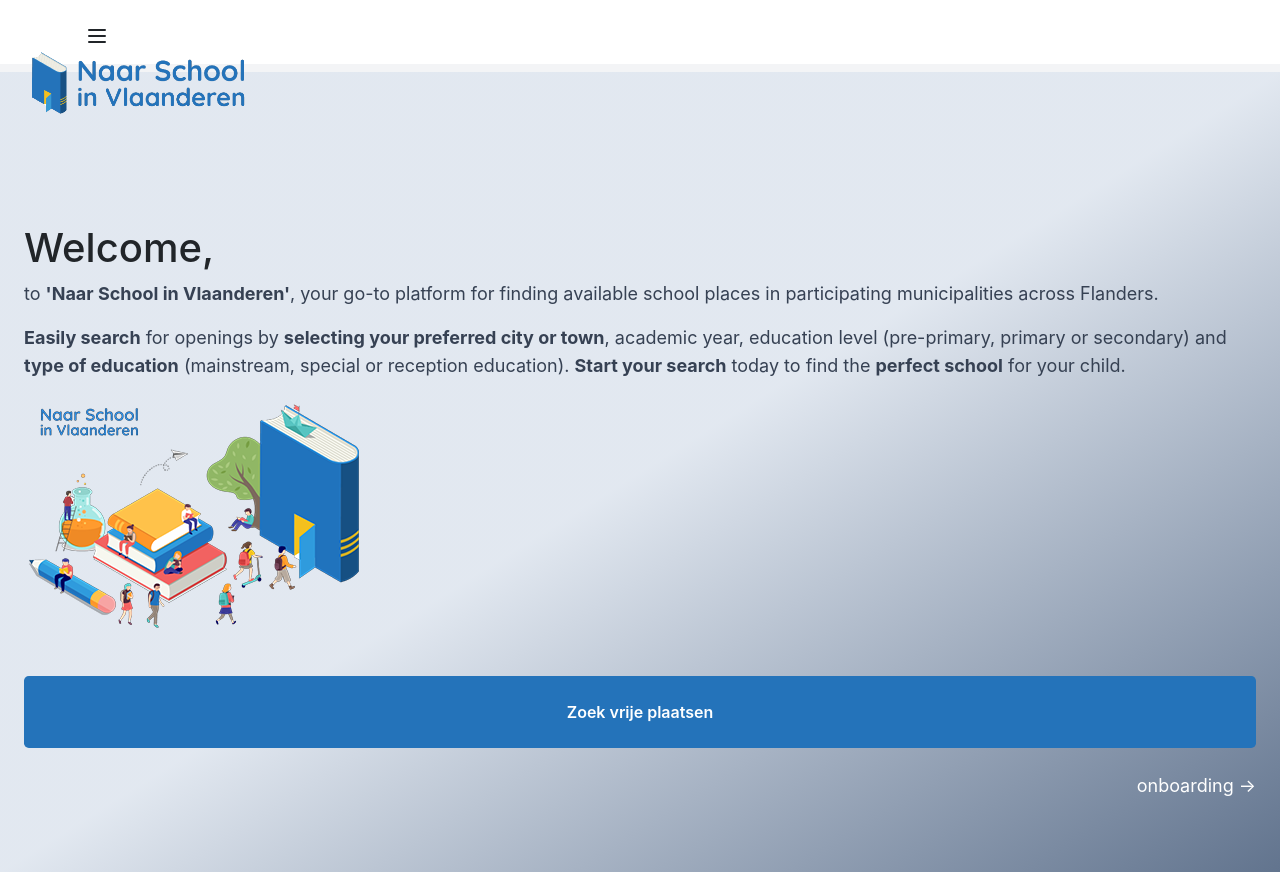
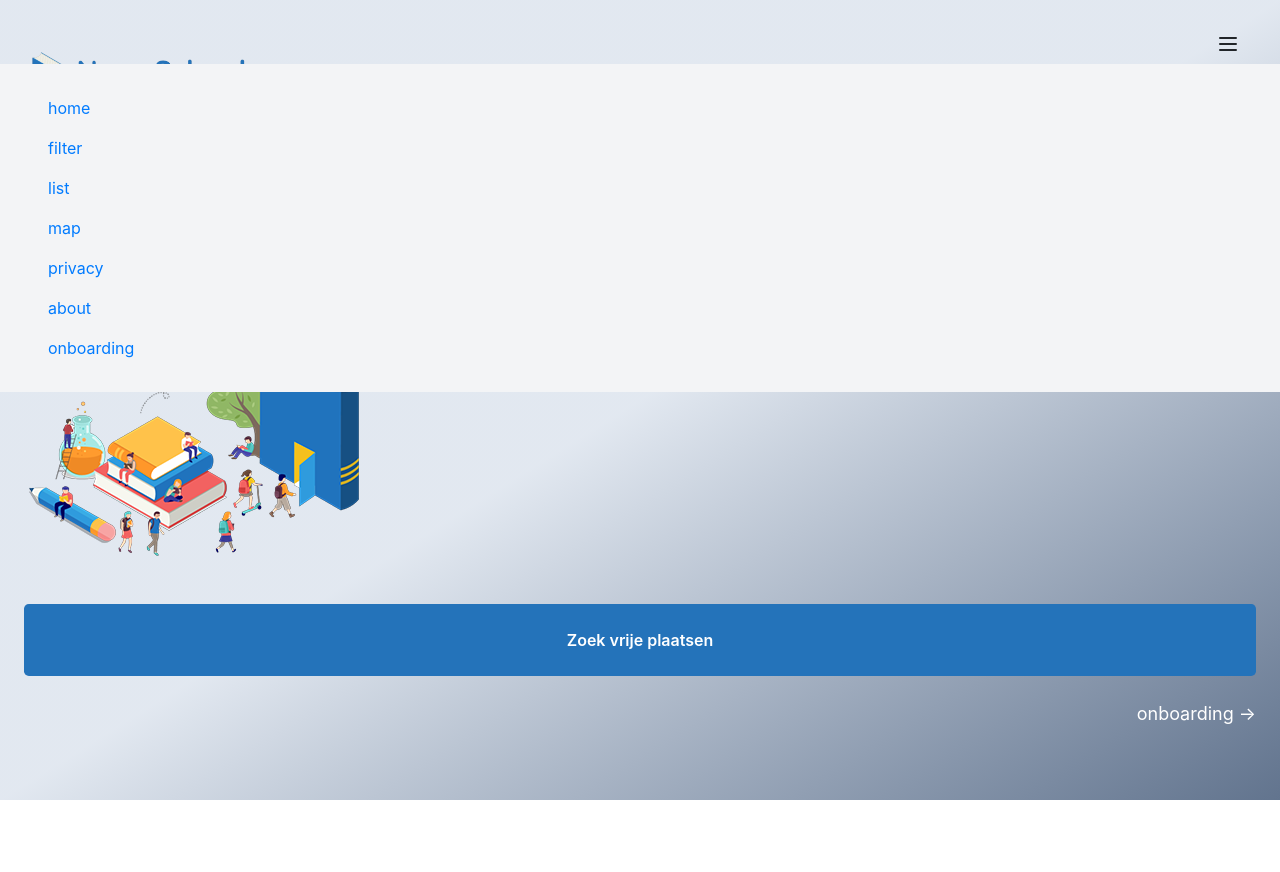
Before and after one commit to pxl-research/Generiek-vrije-plaatsen-platform, a Vue app in the folder Frontend/nsiv-frontend/: page / in a window 1280 px wide. After the commit the page ends 800 px from the top, so only its background shows below. Built offline with nearby package versions, Linux system fonts and the light colour scheme; the HTML template or start-up script is replaced by a standard one.

Commit message:
Navbar fix
Navbar home header z-index fix

```diff
--- a/Frontend/nsiv-frontend/src/App.vue
+++ b/Frontend/nsiv-frontend/src/App.vue
@@ -27,14 +27,16 @@ onUnmounted(() => {
 
 <template>
     <body>
-        <header class="mx-5 my-4">
+        <header>
             <div class="container mx-auto flex justify-between items-center">
                 <!-- Later misschien dynamisch
                 <h1 class="text-xl font-bold">
                    {{ page-title }}
                 </h1>
                 -->
-                <button @click.stop="isOpen = !isOpen" class="focus:outline-none">
+                <button @click.stop="isOpen = !isOpen"
+                class="focus:outline-none fixed top-8 right-10 z-30"
+                >
                     <svg class="w-6 h-6" fill="none" stroke="currentColor" stroke-width="2"
                     viewBox="0 0 24 24" xmlns="http://www.w3.org/2000/svg">
                     <path stroke-linecap="round" stroke-linejoin="round"
@@ -43,7 +45,7 @@ onUnmounted(() => {
                 </button>
                 <nav id="navigation-menu"
                 :class="isOpen ? 'block' : 'hidden'"
-                class="absolute p-4 top-16 left-0 w-full bg-gray-100"
+                class="absolute p-4 top-16 left-0 w-full bg-gray-100 z-20"
                 @click.stop
                 >
                     <RouterLink
@@ -57,9 +59,6 @@ onUnmounted(() => {
                     </RouterLink>
                 </nav>
             </div>
-            <div>
-
-            </div>
         </header>
         <RouterView/>
     </body>
--- a/Frontend/nsiv-frontend/src/components/HeaderComponent.vue
+++ b/Frontend/nsiv-frontend/src/components/HeaderComponent.vue
@@ -1,5 +1,5 @@
 <template>
-  <header class="flex justify-between items-center p-4 fixed top-0 left-0 right-0 z-10 bg-slate-20">
+  <header class="flex justify-between items-center p-4 top-0 left-0 right-0 z-10 bg-slate-20">
     <div class="flex items-center mt-4">
       <img src="/assets/nsiv_logo_v1.png" alt="Logo" class="h-18 w-auto" />
     </div>
@@ -9,10 +9,5 @@
 </template>
 
 <script setup lang="ts">
-import { ref } from 'vue'
 
-const menuOpen = ref(false)
-const toggleMenu = (): void => {
-  menuOpen.value = !menuOpen.value
-}
 </script>
--- a/Frontend/nsiv-frontend/src/views/HomeView.vue
+++ b/Frontend/nsiv-frontend/src/views/HomeView.vue
@@ -1,7 +1,10 @@
 <template>
-  <HeaderComponent />
-  <div class="relative min-h-screen flex flex-col px-6 pt-12 bg-gradient-to-tl from-slate-500 via-slate-200 to-slate-200">
-
+  <div class="min-h-screen flex flex-col px-6 pt-12 bg-gradient-to-tl from-slate-500 via-slate-200 to-slate-200">
+    <header class="flex justify-between items-center p-4 fixed top-0 left-0 right-0 z-10 bg-slate-20">
+      <div class="flex items-center mt-4">
+        <img src="/assets/nsiv_logo_v1.png" alt="Logo" class="h-18 w-auto" />
+      </div>
+    </header>
 
     <div class="mx-auto text-center mt-24 space-y-2 ">
 
@@ -33,6 +36,5 @@
 </template>
 
 <script setup lang="ts">
-import HeaderComponent from '@/components/HeaderComponent.vue'
 import ButtonComponent from '@/components/ButtonComponent.vue'
 </script>
```
